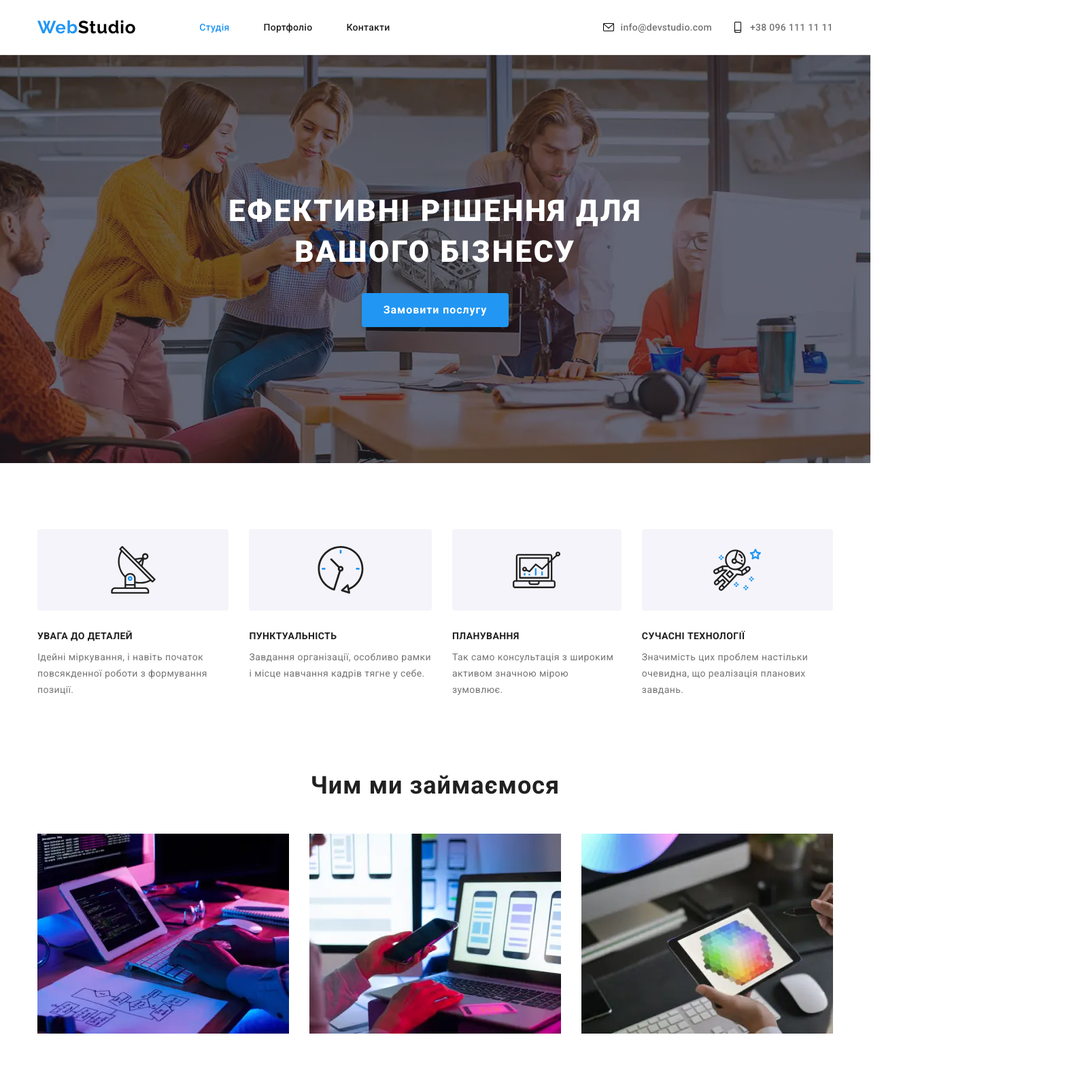
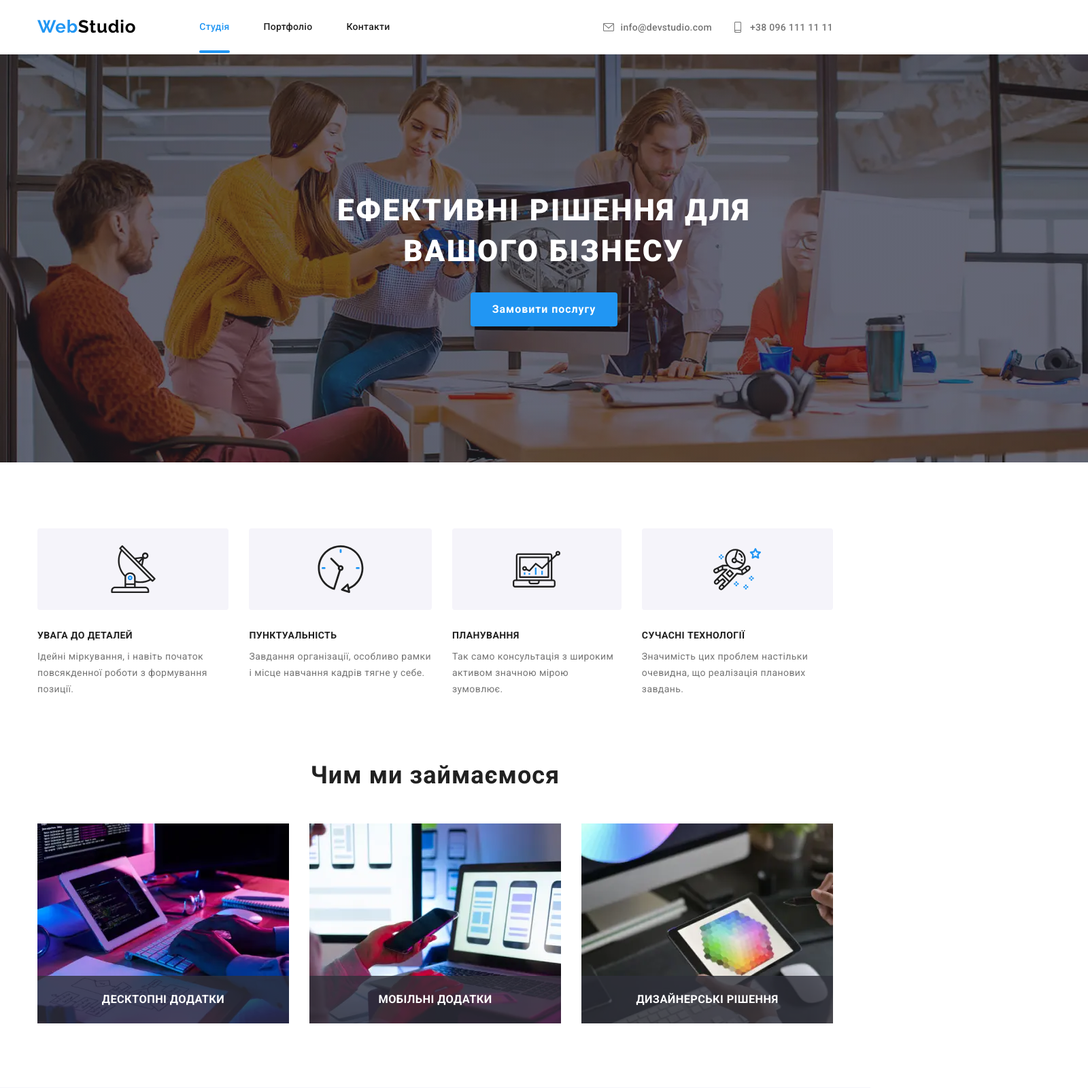
Before and after one commit to SerhiiKhomenchuk/goit-markup-hw-05, a plain HTML site: page index.html in a window 1280 px wide. Shown: the top 1600 px of the page at 68% size, 1600 px wide, since content can reach past the window. Drawn offline with nearby package versions, Linux system fonts and the light colour scheme.

Commit message:
add transition

```diff
--- a/css/styles.css
+++ b/css/styles.css
@@ -12,6 +12,7 @@ h5,
 h6,
 p {
     margin-top: 0;
+    margin-bottom: 0;
 }
 
 /* Класс для обнуления базовых свойств у списков (ul) */
@@ -69,17 +70,19 @@ body {
 }
 
 .header {
-    border-bottom: 1px solid #ECECEC;
+
 
 }
 .header-block {
     display: flex;
     align-items: center;
     height: 80px;
+    border-bottom: 1px solid #ECECEC;
     }
 
 .header-nav {
     display: flex;
+
 }
 .logo {
     display: flex;
@@ -101,31 +104,54 @@ body {
 .logo-part {
 color: var(--color-logo);
 }
+.icon {
+    margin-right: 10px;
+}
 .link-nav {
+    position: relative;
     text-decoration: none;
     font-weight: 500;
     font-size: 14px;
     line-height: 16px;
     letter-spacing: 0.02em;
     color: var(--color-title);
+    padding: 31px 0;
+    transition: color 250ms cubic-bezier(0.4, 0, 0.2, 1);
+}
+
+.header-adress {
+    display: flex;
+    align-items: center;
+    margin-left: auto;
+    gap: 30px;
+
+
 }
 .link-nav:hover, .link-nav:focus, .top-adress:hover, .top-adress:focus, .current {
     color: var(--color-hoover);
     fill: var(--color-hoover);
-    transition: color 250ms cubic-bezier(0.4, 0, 0.2, 1), fill 250ms cubic-bezier(0.4, 0, 0.2, 1)
+
 }
+.current::after {
+    content: "";
+    position: absolute;
+    display: block;
+    height: 4px;
+    width: 100%;
+    background-color: var(--color-hoover);
+    border-radius: 2px;
+    bottom: 0;
+}
+
 
 .nav-list {
     display: flex;
     align-items: center;
     gap: 50px;
+
+
     }
-.header-adress {
-    display: flex;
-    align-items: center;
-    margin-left: auto;
-    gap: 30px;
-}
+
 .top-adress {
     display: flex;
     align-items: center;
@@ -135,23 +161,17 @@ color: var(--color-logo);
     line-height: 16px;
     letter-spacing: 0.02em;
     color: var(--color-textbase);
+    fill: var(--color-textbase);
+    transition: color 250ms cubic-bezier(0.4, 0, 0.2, 1), fill 250ms cubic-bezier(0.4, 0, 0.2, 1);
 
 
 }
-.icon {
-
-    margin-right: 10px;
-}
-
-
-
-
 
 
 /*Main*/
 
 .hero {
-    max-width: 1600px;
+    width: 1600px;
     height: 600px;
     padding-top: 200px;
     padding-bottom: 200px;
@@ -160,6 +180,7 @@ color: var(--color-logo);
 
     }
 .img-overlay {
+    max-width: 1600px;
     background-image: linear-gradient(to right, rgba(47, 48, 58, 0.4),
     rgba(47, 48, 58, 0.4)),
     url(../images/hero-img.webp);
@@ -207,6 +228,7 @@ color: var(--color-logo);
 
 
 }
+/*Особливості-Feautures*/
 
 .visually-hidden {
     width: 1px;
@@ -256,6 +278,8 @@ color: var(--color-logo);
     flex-direction: column;
 }
 
+/*Чим займаємось-What we do*/
+
 .what-we-do-title{
     font-weight: 700;
     font-size: 36px;
@@ -271,6 +295,27 @@ color: var(--color-logo);
     }
 .what-we-do {
     padding-top: 0px;
+}
+.what-we-do-lable {
+    position: relative;
+}
+.lable {
+    position: absolute;
+    font-size: 14px;
+    line-height: 16px;
+    align-items: center;
+    justify-content: center;
+    letter-spacing: 0.03em;
+    text-transform: uppercase;
+    color: #FFFFFF;
+    display:flex;
+    background-color: rgba(47, 48, 58, 0.8);
+    bottom: 0px;
+    margin: 0px;
+    width: 100%;
+    height: 70px;
+    padding: auto;
+    z-index: 1;
 }
 
     /*Команда*/
@@ -378,6 +423,7 @@ transition: background-color 250ms cubic-bezier(0.4, 0, 0.2, 1), fill 250ms cubi
     fill: var(--color-hoover);
     border: 1px solid var(--color-hoover);
     transition: border 250ms cubic-bezier(0.4, 0, 0.2, 1), fill 250ms cubic-bezier(0.4, 0, 0.2, 1);
+    cursor: ;
     }
 
 /*Футер*/
@@ -410,9 +456,9 @@ transition: background-color 250ms cubic-bezier(0.4, 0, 0.2, 1), fill 250ms cubi
     color:var(--color-background);
     text-decoration: none;
 }
-.map:hover, .map:focus, .footer-adress:hover, .footer-adress:focus, .footer-social-link:hover, .footer-social-link:focus {
+.map:hover, .map:focus, .footer-adress:hover, .footer-adress:focus {
     color: var(--color-hoover);
-    transition: color 2500ms cubic-bezier(0.4, 0, 0.2, 1);
+    transition: color 250ms cubic-bezier(0.4, 0, 0.2, 1);
 }
 
 .footer-adress {
@@ -459,8 +505,10 @@ transition: background-color 250ms cubic-bezier(0.4, 0, 0.2, 1), fill 250ms cubi
         fill: var(--color-background);
         background: rgba(255, 255, 255, 0.1);
 }
- {
+ .footer-social-link:hover,
+ .footer-social-link:focus {
     background-color: var(--color-hoover);
+    transition: background-color 250ms cubic-bezier(0.4, 0, 0.2, 1);
 
 }
 .footer-social .social {
--- a/index.html
+++ b/index.html
@@ -143,28 +143,37 @@
           <h2 class="what-we-do-title">Чим ми займаємося</h2>
           <ul class="list what-we-do-list">
             <li>
-              <img
+              <div class="what-we-do-lable">
+                <img
                 src="./images/what-we-do-1.webp"
                 alt="монік, клава, чєл кодить"
                 width="370"
                 height="294"
               />
+              <div class="lable"><h3>Десктопні додатки</h3></div>
+              </div>
             </li>
             <li>
-              <img
+              <div class="what-we-do-lable">
+                <img
                 src="./images/what-we-do-2.webp"
                 alt="дівчина з телефоном працює за ноутом"
                 width="370"
                 height="294"
               />
+              <div class="lable"><h3>Мобільні додатки</h3></div>
+              </div>
             </li>
             <li>
-              <img
+              <div class="what-we-do-lable">
+                <img
                 src="./images/what-we-do-3.webp"
                 alt="чиїсь руки малють на планшеті стилусом"
                 width="370"
                 height="294"
               />
+              <div class="lable"><h3>Дизайнерські рішення</h3></div>
+              </div>
             </li>
           </ul>
         </div>
```
